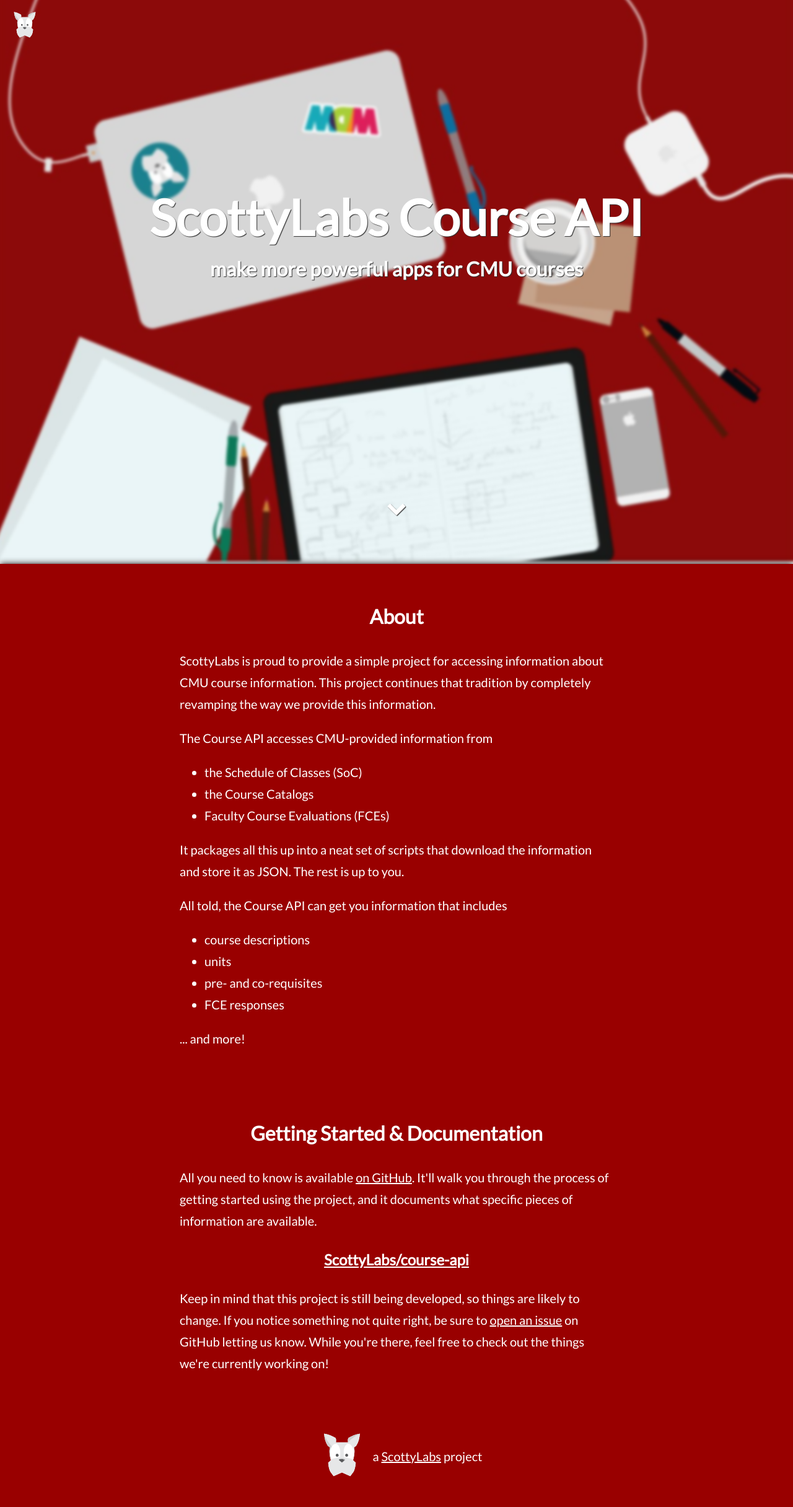
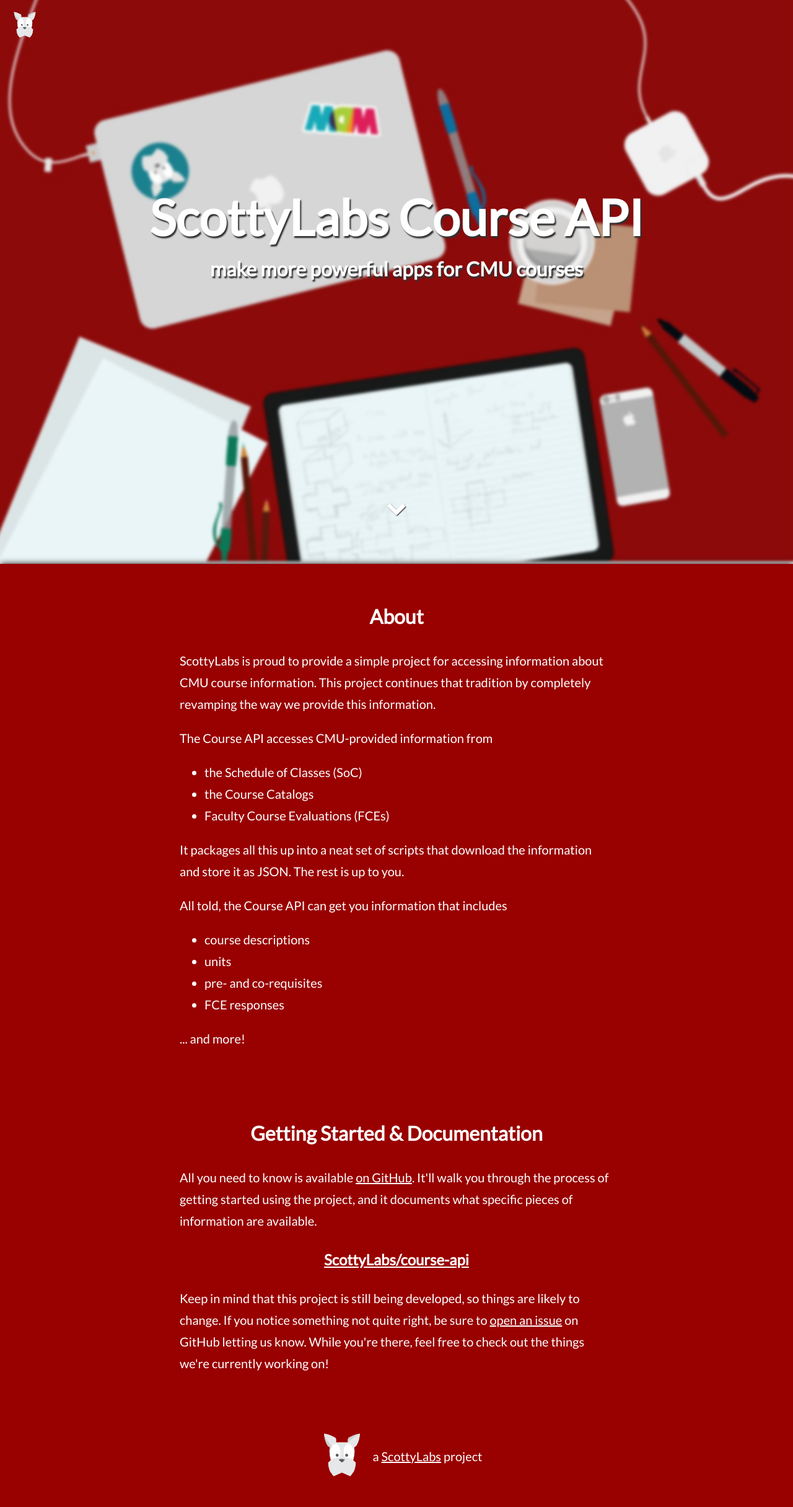
Before and after one commit to ScottyLabs/course-api, a Jekyll site: the page built from index.html, in a window 1280 px wide. Shown: the whole page at 62% size. Built offline with Jekyll 4.4.1, drawn with Linux system fonts in a browser that asks for light colours; nearby versions of some CDN libraries.

Commit message:
Make title easier to read

```diff
--- a/_sass/_base.scss
+++ b/_sass/_base.scss
@@ -6,7 +6,7 @@
 
 .hero-fg {
   h1, h2 {
-    text-shadow: 1px 1px 1px #313131;
+    text-shadow: 2px 3px 2px #313131;
     text-align: center;
   }
 
```
